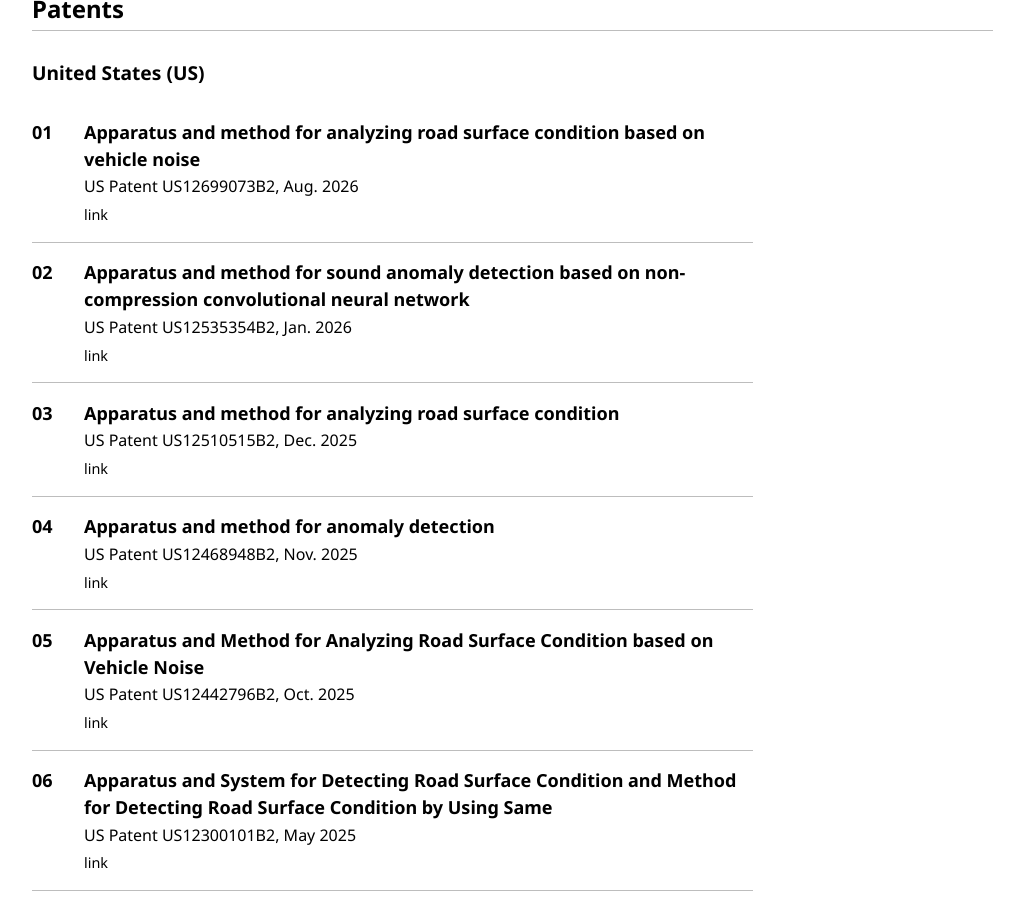
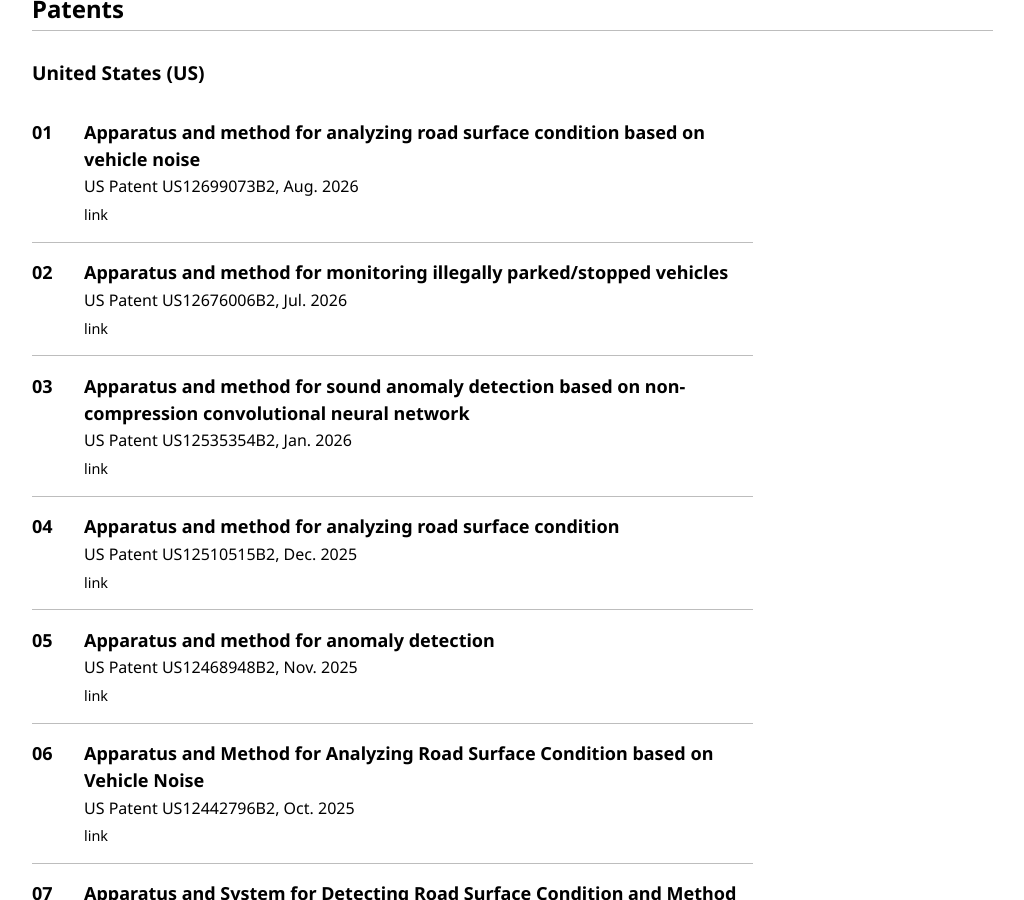
Before and after one commit to YeongHyeon/YeongHyeon.github.io, a Jekyll site: the page built from publications.md, in a window 1280 px wide and 900 px high, scrolled down 5515 px. Shown: the whole window, without its empty margins (120-1144 px from the left). Built offline with Jekyll 4.4.1, drawn with Linux system fonts in a browser that asks for light colours.

Commit message:
docs: add July 2026 US patent grant

```diff
--- a/publications.md
+++ b/publications.md
@@ -207,6 +207,11 @@ layout: post
     <p class="l"><a href="https://patents.google.com/patent/US12699073B2/en">link</a></p>
   </li>
   <li>
+    <p class="t">Apparatus and method for monitoring illegally parked/stopped vehicles</p>
+    <p class="v">US Patent US12676006B2, Jul. 2026</p>
+    <p class="l"><a href="https://patents.google.com/patent/US12676006B2/en">link</a></p>
+  </li>
+  <li>
     <p class="t">Apparatus and method for sound anomaly detection based on non-compression convolutional neural network</p>
     <p class="v">US Patent US12535354B2, Jan. 2026</p>
     <p class="l"><a href="https://patents.google.com/patent/US12535354B2/en">link</a></p>
```
